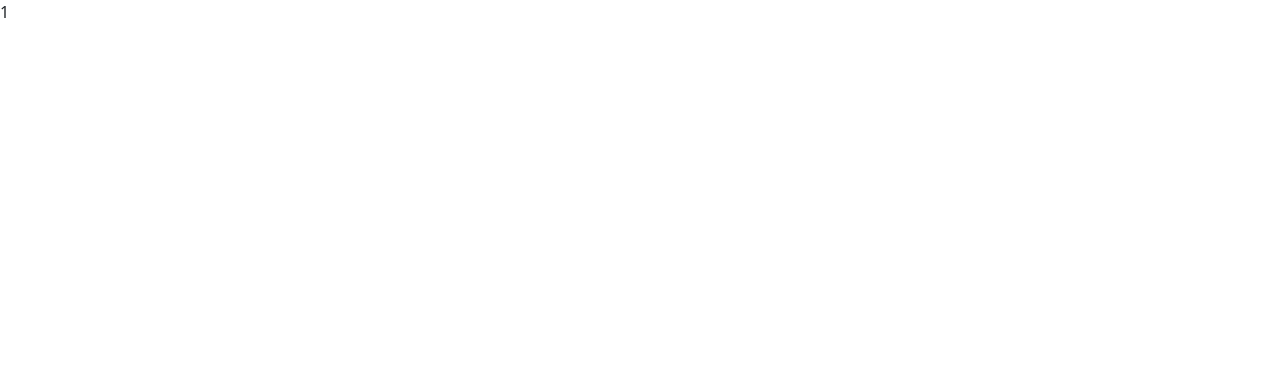
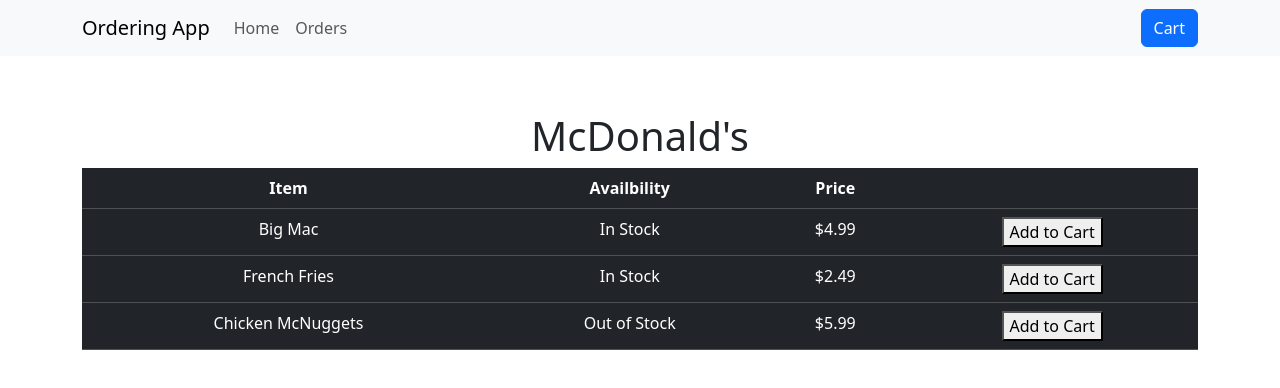
Before and after one commit to CrimsX/restaurant-app, a React (Create React App) app in the folder client/: page /menu/1 in a window 1280 px wide. Shown: the top 388 px of the page. Built offline with nearby package versions, Linux system fonts and the light colour scheme.

Commit message:
restaurant menu displays on a table using hardcoded data

```diff
--- a/client/src/App.js
+++ b/client/src/App.js
@@ -3,6 +3,7 @@
 import Interface from './interfaces/home/Interface.js';
 import Home from './interfaces/client-interface/landing/landingScreen.js';
 import Menu from './interfaces/client-interface/restaurant-menu/Menu.js';
+import Orders from './interfaces/client-interface/order/OrderScreen.js'
 
 
 /**
@@ -21,6 +22,7 @@
       <Routes>
         <Route path="/" element={<Interface />} />
         <Route path="/home" element={<Home />} />
+        <Route path="/orders" element={<Orders />} />
         <Route path="/menu/:data" element={<Menu />} />
       </Routes>
   );
--- /dev/null
+++ b/client/src/components/clientapp/menu/table.components.jsx
@@ -0,0 +1,42 @@
+import React from "react";
+import './table.styles.css';
+
+
+export const MenuItems = ({ menu }) => {
+    if (!menu) {
+        return;
+    }
+
+    const checkStock = (available) => {
+        if (available) {
+            return "In Stock"
+        }
+        return "Out of Stock"
+    }
+    return (
+        <table className="table table-dark">
+        <thead className="center-text">
+            <tr>
+                <th scope="col">Item</th>
+                <th scope="col">Availbility</th>
+                <th scope="col">Price</th>
+                <th scope="col"></th>
+            </tr>
+        </thead>
+        <tbody className="center-text">
+            {menu.map(data => (
+                    <tr key={data.rid}>
+                        <td>{data.name}</td>
+                        <td>{checkStock(data.available)}</td>
+                        <td>{'$' + data.price}</td>
+                        <td>
+                            <button>
+                                Add to Cart
+                            </button>
+                        </td>
+                    </tr>
+            ))}
+        </tbody>
+        </table>
+    )
+}
--- /dev/null
+++ b/client/src/components/clientapp/menu/table.styles.css
@@ -0,0 +1,5 @@
+.table {
+    padding-top: 10%;
+    text-align: center;
+
+}
--- a/client/src/components/clientapp/navbar/navbar.components.jsx
+++ b/client/src/components/clientapp/navbar/navbar.components.jsx
@@ -6,12 +6,12 @@
   return (
     <Navbar expand="lg" className="bg-body-tertiary sticky">
       <Container>
-        <Navbar.Brand href="home">Ordering App</Navbar.Brand>
+        <Navbar.Brand href="../home">Ordering App</Navbar.Brand>
         <Navbar.Toggle aria-controls="basic-navbar-nav" />
         <Navbar.Collapse id="basic-navbar-nav">
             <Nav className="me-auto">
-                <Nav.Link href="home">Home</Nav.Link>
-                <Nav.Link href="orders">Orders</Nav.Link>
+                <Nav.Link href="../home">Home</Nav.Link>
+                <Nav.Link href="../orders">Orders</Nav.Link>
             </Nav>
             <Nav className="ml-auto">
                 <Cart/>
--- a/client/src/components/clientapp/restuarant-list/restaurant-tile/tile.styles.css
+++ b/client/src/components/clientapp/restuarant-list/restaurant-tile/tile.styles.css
@@ -1,13 +1,14 @@
 .tile-container {
     display: flex;
     flex-direction: column;
-    color:white;
+    color:black;
     text-align: center;
     justify-content: center;
     align-items: center;
-    background-color: #4dd1b0;
+    background-color: #f3f3f3;
     border: 1px solid rgb(255, 255, 255);
     border-radius: 15px;
+    box-shadow: 4px 4px 4px rgb(163, 163, 163);;
     padding: 16px;
     cursor: pointer;
     -moz-osx-font-smoothing: grayscale;
@@ -25,7 +26,7 @@
   font-size: 52px;
   width: 70px;
   height:70px;
-  color: rgb(39, 196, 0);
+  color: rgb(0, 78, 20);
   background-color: aliceblue;
   border-radius: 50%;
 }
--- a/client/src/interfaces/client-interface/landing/landingScreen.css
+++ b/client/src/interfaces/client-interface/landing/landingScreen.css
@@ -1,3 +1,8 @@
 .body {
-    padding-top: 15%;
+    padding-top: 96px;
+    text-align: center;
 }
+
+.title {
+    padding-bottom: 32px;
+}
--- a/client/src/interfaces/client-interface/landing/landingScreen.js
+++ b/client/src/interfaces/client-interface/landing/landingScreen.js
@@ -43,7 +43,8 @@
         <div>
             <NavBar/>
             <div className='body'>
-                <Restaurants restuarants={restaurants} onClick/>
+              <h1 className='title'>Restaurant's</h1>
+              <Restaurants restuarants={restaurants} onClick/>
             </div>
         </div>
 
--- a/client/src/interfaces/client-interface/order/OrderScreen.js
+++ b/client/src/interfaces/client-interface/order/OrderScreen.js
@@ -4,3 +4,20 @@
         on the same pop up, click add to cart or cancel
 
 */
+import React, { useEffect, useState }from 'react';
+import { NavBar } from'../../../components/clientapp/navbar/navbar.components'
+
+/*
+buttons on nav bar (sticky buttons for now):
+        view cart (enddrawer from the right (component))
+            place order option
+        view orderhistory (navigate to order history page)
+
+List restaurants
+*/
+function Order() {
+    return (
+        <NavBar/>
+    )}
+
+export default Order;
--- /dev/null
+++ b/client/src/interfaces/client-interface/restaurant-menu/Menu.css
@@ -0,0 +1,3 @@
+.black {
+    color:black;
+}
--- a/client/src/interfaces/client-interface/restaurant-menu/Menu.js
+++ b/client/src/interfaces/client-interface/restaurant-menu/Menu.js
@@ -1,10 +1,55 @@
 import React from 'react';
+import './Menu.css'
+import { MenuItems } from '../../../components/clientapp/menu/table.components'
 import { useParams } from 'react-router-dom';
+import { NavBar } from '../../../components/clientapp/navbar/navbar.components';
 
 function Menu() {
   let { data } = useParams();
+  const test = {
+    "name": "McDonald's",
+    "rid": 1,
+    "email": "mcdonalds@example.com",
+    "pw": "password",
+    "address": {
+      "street": "123 Main St",
+      "city": "Anytown",
+      "state": "CA",
+      "zip": "12345"
+    },
+    "menu": [
+      {
+        "name": "Big Mac",
+        "rid": 1,
+        "available": true,
+        "price": 4.99
+      },
+      {
+        "name": "French Fries",
+        "rid": 1,
+        "available": true,
+        "price": 2.49
+      },
+      {
+        "name": "Chicken McNuggets",
+        "rid": 1,
+        "available": false,
+        "price": 5.99
+      }
+    ],
+    "orders": []
+  };
     return (
-      <p>{data}</p>
+      <div>
+        <NavBar/>
+
+        <div className='container'>
+          <div className='table'>
+            <h1>{test.name}</h1>
+            <MenuItems menu={test.menu}/ >
+          </div>
+        </div>
+      </div>
     );
   }
 
```
